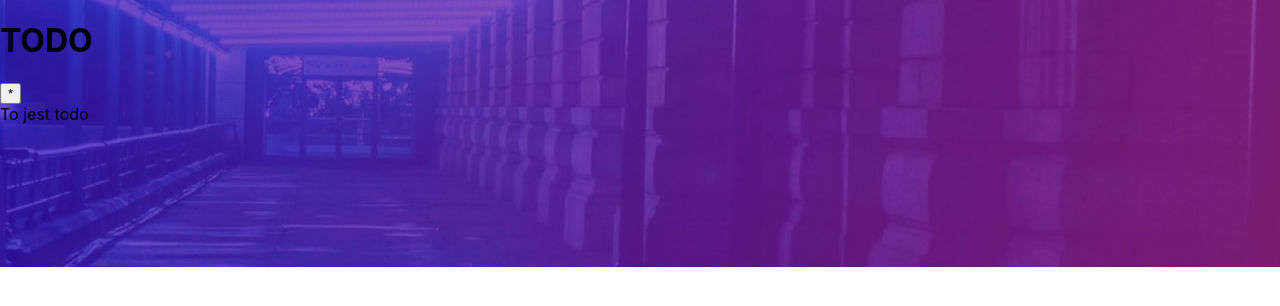
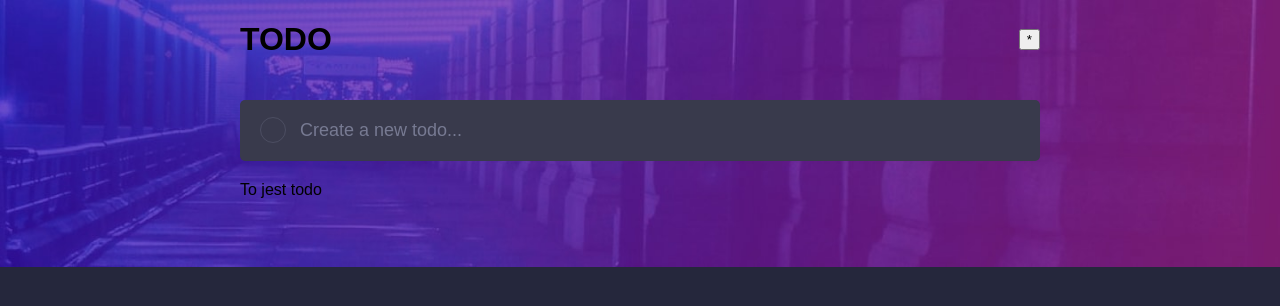
Before and after one commit to jundymek/todo-frontendmentor, a React (Create React App) app: page / in a window 1280 px wide. Shown: the top 306 px of the page. Built offline with nearby package versions, Linux system fonts and the light colour scheme.

Commit message:
feat: Todo add todo form schema

```diff
--- a/package.json
+++ b/package.json
@@ -13,6 +13,7 @@
     "react": "^17.0.2",
     "react-dom": "^17.0.2",
     "react-scripts": "4.0.3",
+    "styled-components": "^5.2.3",
     "typescript": "^4.1.2",
     "web-vitals": "^1.0.1"
   },
@@ -39,5 +40,8 @@
       "last 1 firefox version",
       "last 1 safari version"
     ]
+  },
+  "devDependencies": {
+    "@types/styled-components": "^5.1.9"
   }
 }
--- a/src/App.tsx
+++ b/src/App.tsx
@@ -1,13 +1,23 @@
 import React from "react";
 import Header from "./components/header/Header";
 import Todo from "./components/todo/Todo";
+import styled from "styled-components";
+import GlobalStyle from "./styles/globalStyles";
+
+const StyledLayout = styled.div`
+  max-width: 800px;
+  margin: 0 auto;
+`;
 
 function App() {
   return (
-    <div className="App">
-      <Header />
-      <Todo />
-    </div>
+    <>
+      <GlobalStyle />
+      <StyledLayout>
+        <Header />
+        <Todo />
+      </StyledLayout>
+    </>
   );
 }
 
--- a/src/components/header/Header.tsx
+++ b/src/components/header/Header.tsx
@@ -1,11 +1,20 @@
 import React from "react";
+import styled from "styled-components";
+
+const StyledHeader = styled.header`
+  display: flex;
+  justify-content: space-between;
+  align-items: center;
+`;
+
+const StyledTitle = styled.h1``;
 
 const Header = () => {
   return (
-    <header>
+    <StyledHeader>
       <h1>TODO</h1>
       <button>*</button>
-    </header>
+    </StyledHeader>
   );
 };
 
--- a/src/components/todo/Todo.tsx
+++ b/src/components/todo/Todo.tsx
@@ -1,7 +1,67 @@
-import React from "react";
+import React, { useState } from "react";
+import styled from "styled-components";
+
+const StyledWrapper = styled.div`
+  width: 100%;
+`;
+
+const StyledForm = styled.form`
+  margin: 20px 0;
+  width: 100%;
+  position: relative;
+  &::before {
+    position: absolute;
+    content: "";
+    display: block;
+    top: 50%;
+    left: 20px;
+    transform: translateY(-50%);
+    border-radius: 50%;
+    border: 1px solid hsl(234, 11%, 52%);
+    opacity: 0.3;
+    width: 24px;
+    height: 24px;
+  }
+`;
+
+const StyledInput = styled.input`
+  width: 100%;
+  box-sizing: border-box;
+  padding: 20px 20px 20px 60px;
+  margin: 0;
+  border: none;
+  border-radius: 5px;
+  color: hsl(234, 11%, 52%);
+  font-size: 18px;
+  background-color: hsl(237, 14%, 26%);
+  font-weight: 400;
+  &::placeholder {
+    color: hsl(234, 11%, 52%);
+    font-size: 18px;
+  }
+`;
 
 const Todo = () => {
-  return <div>To jest todo</div>;
+  const [newToDo, setNewToDo] = useState("");
+  const handleSubmit = () => {};
+
+  const handleChange = (e: { target: { value: React.SetStateAction<string> } }) => {
+    setNewToDo(e.target.value);
+    console.log(newToDo);
+  };
+  return (
+    <StyledWrapper>
+      <StyledForm onSubmit={handleSubmit}>
+        <StyledInput
+          type="text"
+          onChange={handleChange}
+          placeholder="Create a new todo..."
+          aria-label="Create a new todo..."
+        />
+      </StyledForm>
+      To jest todo
+    </StyledWrapper>
+  );
 };
 
 export default Todo;
--- a/src/index.css
+++ /dev/null
@@ -1,14 +0,0 @@
-body {
-  margin: 0;
-  font-family: -apple-system, BlinkMacSystemFont, "Segoe UI", "Roboto", "Oxygen", "Ubuntu", "Cantarell", "Fira Sans",
-    "Droid Sans", "Helvetica Neue", sans-serif;
-  -webkit-font-smoothing: antialiased;
-  -moz-osx-font-smoothing: grayscale;
-  background-image: url("./assets/images/bg-desktop-dark.jpg");
-  background-size: cover;
-  background-repeat: no-repeat;
-}
-
-code {
-  font-family: source-code-pro, Menlo, Monaco, Consolas, "Courier New", monospace;
-}
--- /dev/null
+++ b/src/styles/globalStyles.ts
@@ -0,0 +1,18 @@
+import { createGlobalStyle } from "styled-components";
+import bgImage from "../assets/images/bg-desktop-dark.jpg";
+
+const GlobalStyle = createGlobalStyle`
+  body {
+    margin: 0;
+    padding: 0;
+    font-family: 'Josefin Sans', sans-serif;
+    background-image: url(${bgImage});
+    background-size: cover;
+    background-repeat: no-repeat;
+    box-sizing:border-box;
+    background-color: hsl(235, 24%, 19%);
+  }
+
+`;
+
+export default GlobalStyle;
```
Also changed, not shown: src/index.tsx (+5 -6 lines), 1 other file (tests, documents, lock files or other folders).
